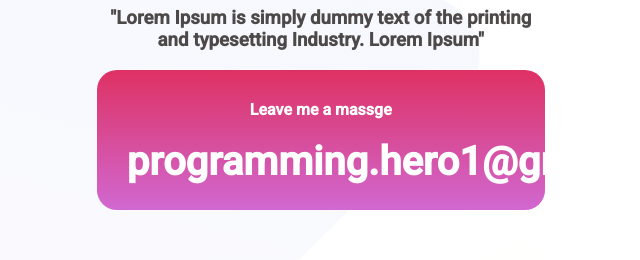
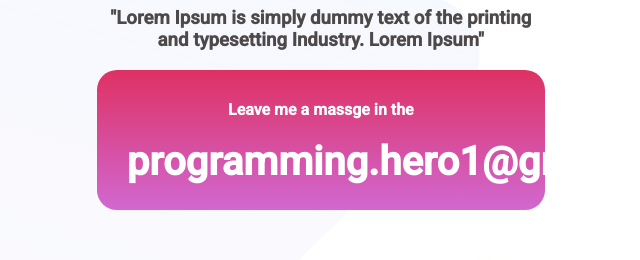
Before and after one commit to hrk202111/My-Assignment, a plain HTML site: page index.html in a window 1280 px wide. Shown: the part 2855-3115 px from the top of the page, 300-940 px from the left. Drawn offline with Linux system fonts and the light colour scheme.

Commit message:
At last complete the assignment

```diff
--- a/index.html
+++ b/index.html
@@ -53,7 +53,7 @@
         <h3>"Lorem Ipsum is simply dummy text of the printing
             and typesetting Industry. Lorem Ipsum"
         </h3>
-        <p class="last-button">Leave me a massge
+        <p class="last-button">Leave me a massge in the
             <br>
             <br>
             <span id="email-highlight">programming.hero1@gmail.com</span>
```
